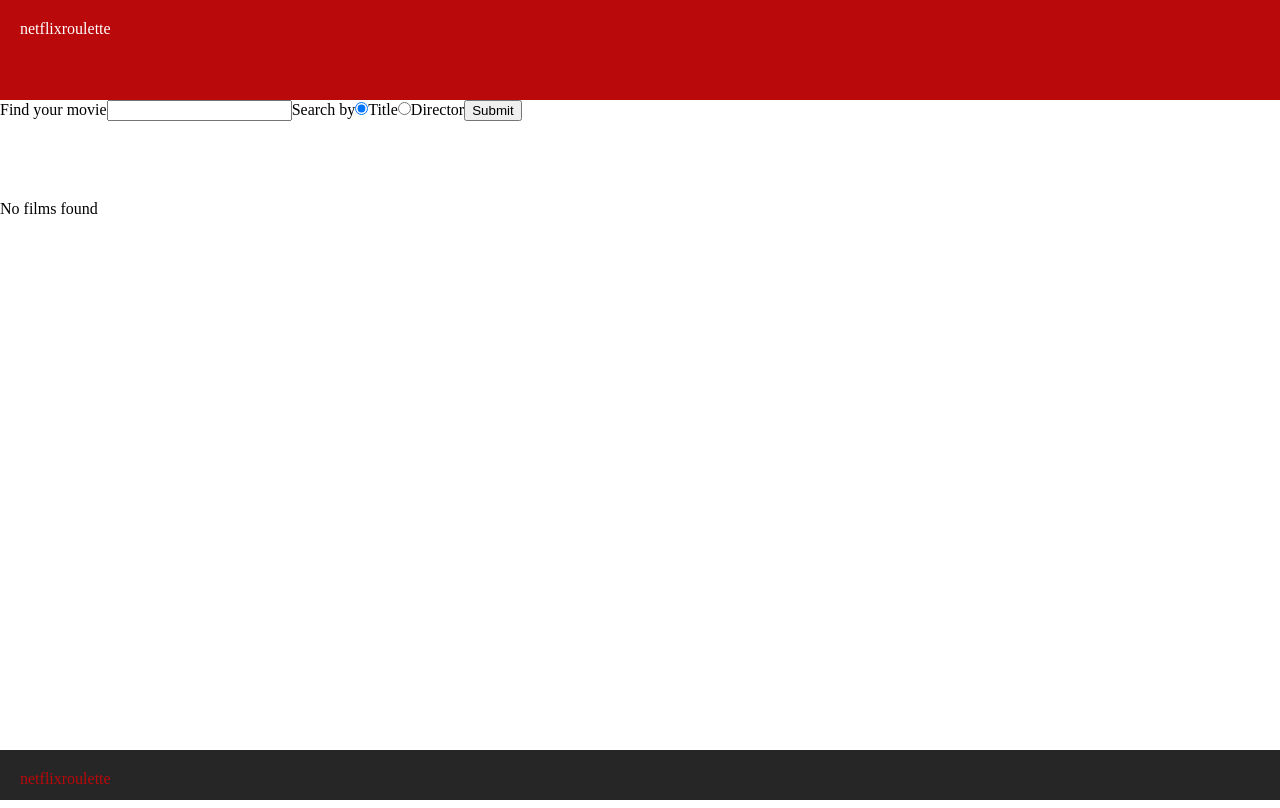
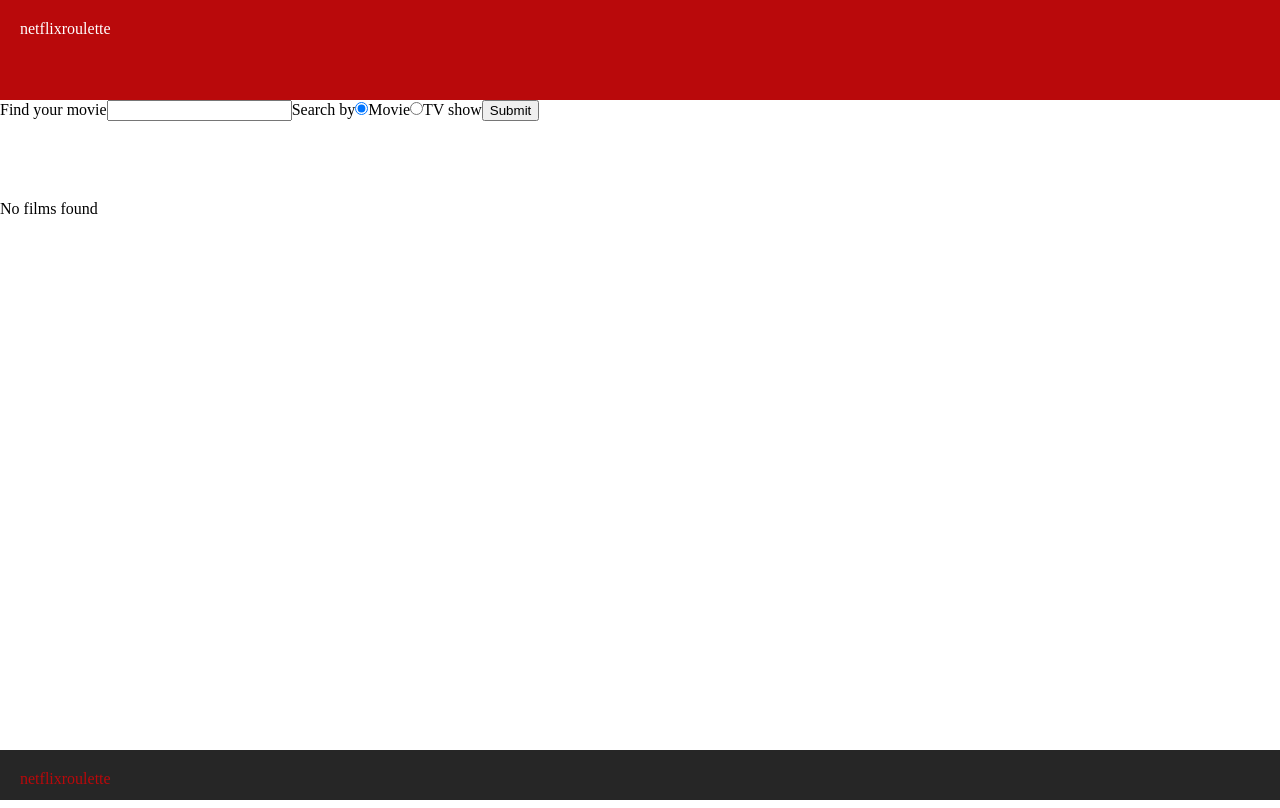
Before and after one commit to y-bobrovskaya/react-mentoring, a React app: page / in a window 1280 px wide. Built offline with nearby package versions, Linux system fonts and the light colour scheme.

Commit message:
Task 4: include axios, outline for www.themoviedb.org rendering

```diff
--- a/package.json
+++ b/package.json
@@ -30,6 +30,7 @@
     "redux": "^3.7.2"
   },
   "devDependencies": {
+    "axios": "^0.16.2",
     "babel-cli": "^6.26.0",
     "babel-loader": "^7.1.2",
     "babel-plugin-transform-react-jsx": "^6.24.1",
--- a/src/components/Content.jsx
+++ b/src/components/Content.jsx
@@ -7,7 +7,7 @@ export const Content = function(props) {
 					{props.movies.map((movie) =>
 						<li key={movie.id}>
 							<a href={'/movie/' + movie.title}>
-								<img src={movie.picture.source} alt={movie.picture.alt}/>
+								<img src={'https://image.tmdb.org/t/p/w300' + movie.poster_path} alt={movie.title}/>
 								<div>
 									<span>{movie.title}</span>
 									<span>{movie.year}</span>
--- a/src/components/Movie.jsx
+++ b/src/components/Movie.jsx
@@ -4,7 +4,7 @@ export const Movie = (props) => (
 	<div className="info-wrapper">
 		<button onClick={props.goSearch}>Search</button>
 		<div className="row">
-			<img src={props.movie.picture.source} alt={props.movie.picture.alt}/>
+			<img src={'https://image.tmdb.org/t/p/w300' + props.movie.poster_path} alt={props.movie.picture.alt}/>
 			<div>
 				<h1>{props.movie.title}</h1>
 				<div>{props.movie.rating}</div>
--- a/src/components/Search.jsx
+++ b/src/components/Search.jsx
@@ -10,18 +10,18 @@ export default class Search extends React.Component {
 					<span>Search by</span>
 					<input type="radio"
 						name="searchType"
-						id="title"
-						value="title"
-						checked={this.props.selectedSearchType === 'title'}
+						id="movie"
+						value="movie"
+						checked={this.props.selectedSearchType === 'movie'}
 						onChange={this.props.onSearchTypeChange}/>
-					<label htmlFor="title">Title</label>
+					<label htmlFor="movie">Movie</label>
 					<input type="radio"
 						name="searchType"
-						id="director"
-						value="director"
-						checked={this.props.selectedSearchType === 'director'}
+						id="tvshow"
+						value="tvshow"
+						checked={this.props.selectedSearchType === 'tvshow'}
 						onChange={this.props.onSearchTypeChange}/>
-					<label htmlFor="director">Director</label>
+					<label htmlFor="tvshow">TV show</label>
 					<input type="submit" value="Submit"/>
 				</form>
 			</div>
--- a/src/pages/IndexPage.jsx
+++ b/src/pages/IndexPage.jsx
@@ -14,7 +14,7 @@ class IndexPage extends React.Component {
 		this.state = {
 			value: this.props.match.params.query,
 			movies: [],
-			selectedSearchType: 'title'
+			selectedSearchType: 'movie'
 		};
 	}
 
--- a/src/pages/SearchPage.jsx
+++ b/src/pages/SearchPage.jsx
@@ -1,4 +1,5 @@
 import React from 'react';
+import axios from 'axios';
 import {withRouter} from 'react-router';
 import Search from '../components/Search';
 import {Content} from '../components/Content';
@@ -17,7 +18,7 @@ class SearchPage extends React.Component {
 		this.state = {
 			value: this.props.match.params.query,
 			movies: [],
-			selectedSearchType: 'title'
+			selectedSearchType: 'movie'
 		};
 
 		if (this.state.value) {
@@ -39,11 +40,24 @@ class SearchPage extends React.Component {
 	}
 
 	doSearch(query) {
-		let selectedSearchType = this.state.selectedSearchType;
+		let selectedSearchType = this.state.selectedSearchType.trim();
+		let queryUrl = selectedSearchType == 'movie'
+			? 'https://api.themoviedb.org/3/movie/popular?api_key=172283afd6dcc9211e5e1ee68cca7767&language=en-US&page=1'
+			: 'https://api.themoviedb.org/3/tv/popular?api_key=172283afd6dcc9211e5e1ee68cca7767&language=en-US&page=1';
 
-		this.state.movies = _.filter(Movies, function(movie) {
-			return _.includes(movie[selectedSearchType].trim().toLowerCase(), query.trim().toLowerCase());
-		});
+		axios
+			.get(queryUrl)
+			.then(res => {
+				console.log("res *** ----- ", res);
+				this.state.movies = _.filter(res.data.results, function(movie) {
+					// todo: map movies title-name
+					// todo: map Movie page
+					return _.includes(movie.title.trim().toLowerCase(), query.trim().toLowerCase());
+				});
+			})
+			.catch(err => {
+				console.log("err *** ----- ", err);
+			});
 	}
 
 	componentWillUpdate() {
```
